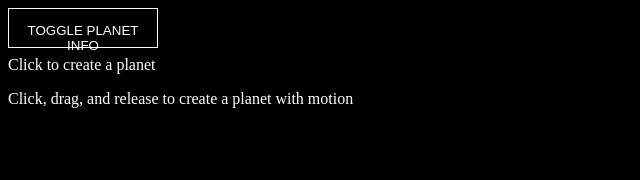
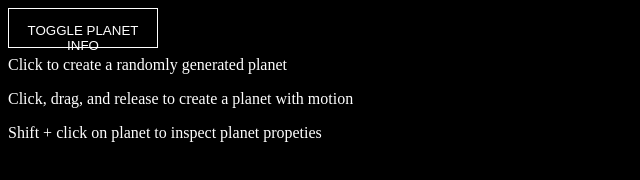
Before and after one commit to dlombardi/space-simulator, a website built with webpack: page index.html in a window 1280 px wide. Shown: the whole page, without its empty margins (0-640 px from the left). Built offline with nearby package versions, Linux system fonts and the light colour scheme.

Commit message:
update instructions

```diff
--- a/index.html
+++ b/index.html
@@ -11,8 +11,9 @@
       <p>TOGGLE PLANET INFO</p>
     </button>
     <div id="instructions">
-      <p>Click to create a planet</p>
+      <p>Click to create a randomly generated planet</p>
       <p>Click, drag, and release to create a planet with motion</p>
+      <p>Shift + click on planet to inspect planet propeties</p>
     </div>
   </div>
   <!-- <div id="planet-form">
```
